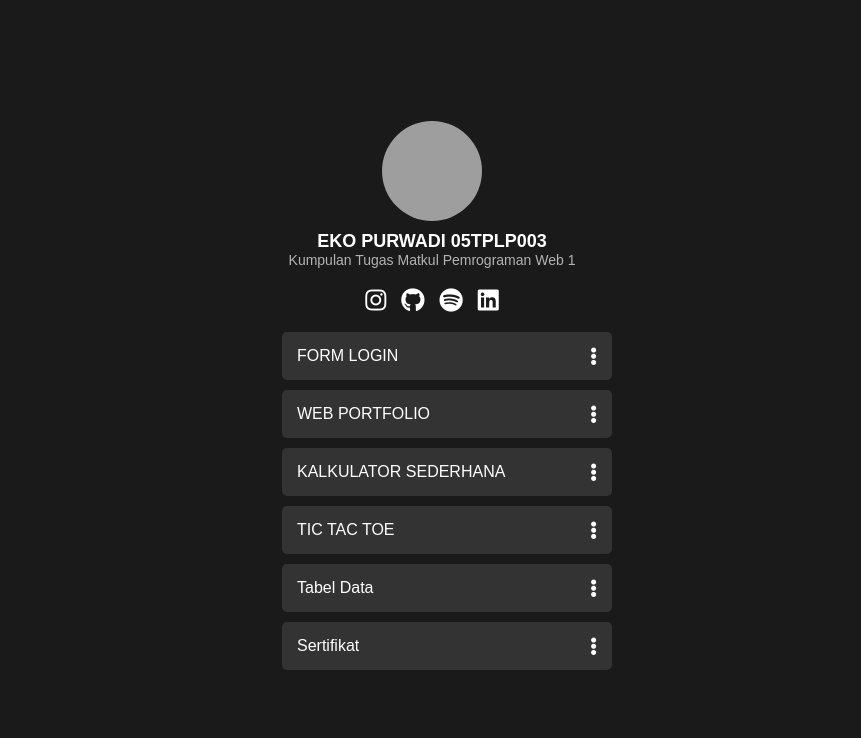
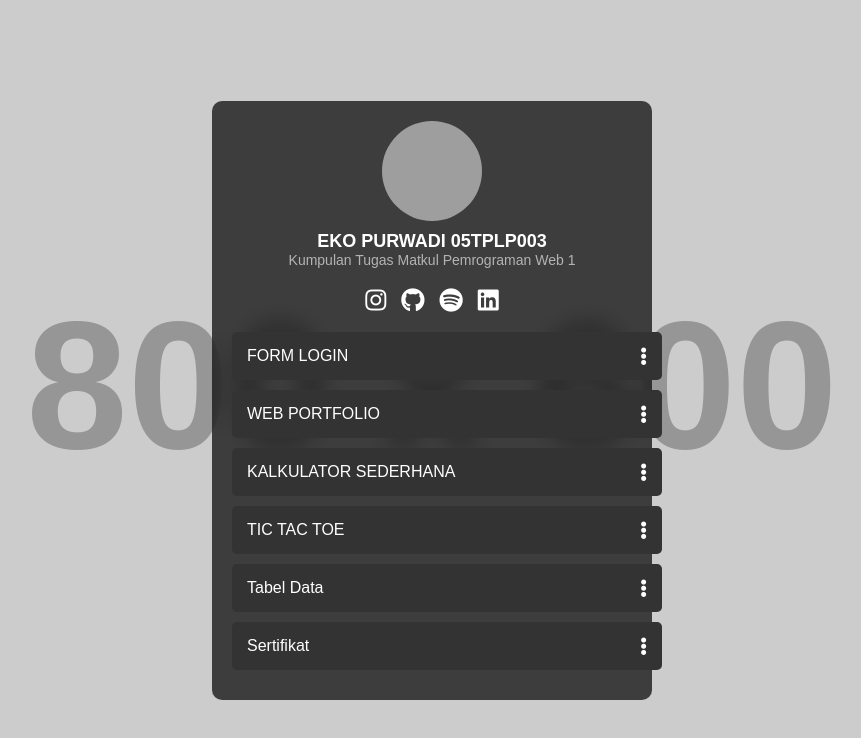
Before and after one commit to eko246/cobaajainimah, a plain HTML site: page index.html in a window 1280 px wide. Shown: the whole page, without its empty margins (208-1069 px from the left). Drawn offline with Linux system fonts and the light colour scheme; grey boxes are pictures that could not be loaded; placeholder pictures from the web are drawn by us.

Commit message:
Update index.html

```diff
--- a/index.html
+++ b/index.html
@@ -3,10 +3,12 @@
   <title>
    Profile Page
   </title>
+  <meta name="viewport" content="width=device-width, initial-scale=1.0">
   <link href="https://cdnjs.cloudflare.com/ajax/libs/font-awesome/5.15.3/css/all.min.css" rel="stylesheet"/>
   <style>
    body {
-            background: #1a1a1a;
+            background: url('https://placehold.co/800x600') no-repeat center center fixed;
+            background-size: cover;
             color: white;
             font-family: Arial, sans-serif;
             display: flex;
@@ -17,7 +19,12 @@
         }
         .container {
             text-align: center;
-            width: 300px;
+            width: 90%;
+            max-width: 400px;
+            background: rgba(0, 0, 0, 0.7);
+            padding: 20px;
+            border-radius: 10px;
+            backdrop-filter: blur(10px);
         }
         .profile-pic {
             width: 100px;
```
